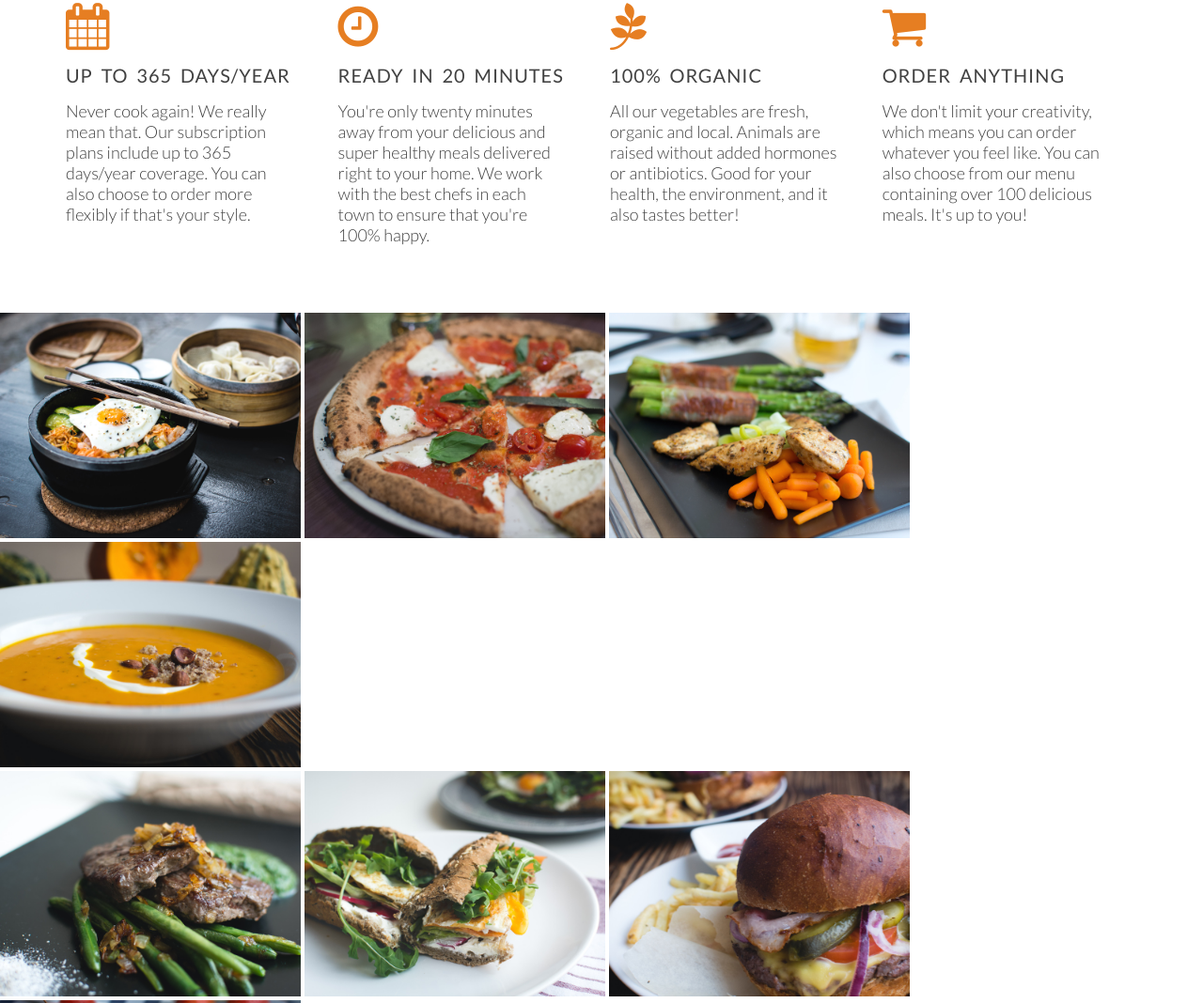
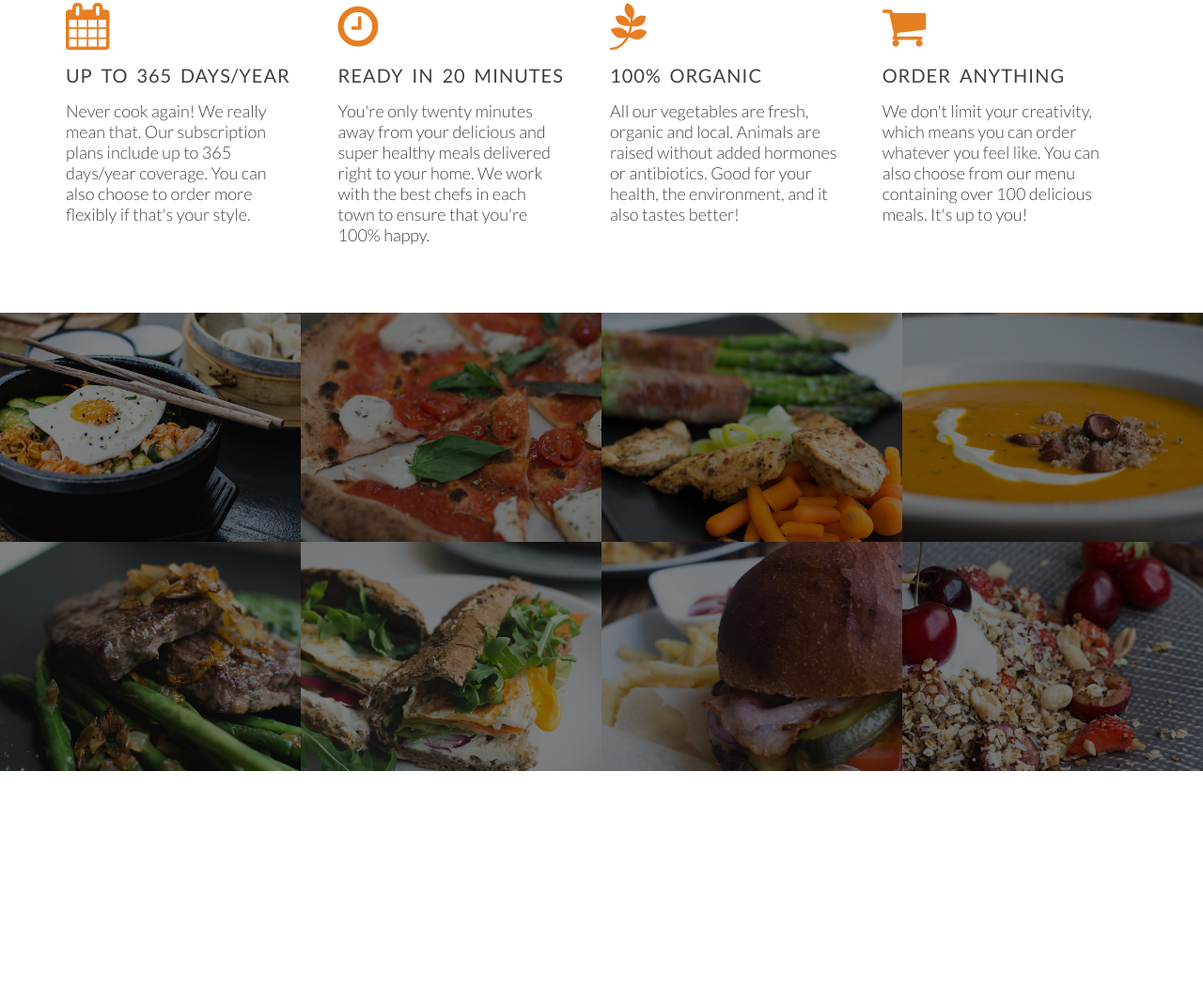
Before and after one commit to l-kimleng/omifood-lab, a plain HTML site: page index.html in a window 1280 px wide. Shown: the part 1060-2128 px from the top of the page at 94% size. After the commit the page ends 1881 px from the top, so only its background shows below. Drawn offline with Linux system fonts and the light colour scheme.

Commit message:
add photo effect

```diff
--- a/index.html
+++ b/index.html
@@ -69,46 +69,46 @@
         </div>
     </section>
     <section class="section-meals">
-        <ul class="showcase-photo">
+        <ul class="showcase-photo clearfix">
             <li>
-                <figure>
+                <figure class="photo-box">
                     <img src="resources/image/1.jpg" alt="Korean bibimbap with egg and vegetables">
                 </figure>
             </li>
             <li>
-                <figure>
+                <figure class="photo-box">
                     <img src="resources/image/2.jpg" alt="Simple italian pizza with cherry tomatoes">
                 </figure>
             </li>
             <li>
-                <figure>
+                <figure class="photo-box">
                     <img src="resources/image/3.jpg" alt="Chicken breast steak with vegetables">
                 </figure>
             </li>
             <li>
-                <figure>
+                <figure class="photo-box">
                     <img src="resources/image/4.jpg" alt="Autumn pumpkin soup">
                 </figure>
             </li>
         </ul>
-        <ul class="showcase-photo">
+        <ul class="showcase-photo clearfix">
             <li>
-                    <figure>
+                    <figure class="photo-box">
                         <img src="resources/image/5.jpg" alt="Paleo beef steak with vegetables">
                     </figure>
                 </li>
                 <li>
-                    <figure>
+                    <figure class="photo-box">
                         <img src="resources/image/6.jpg" alt="Healthy baguette with egg and vegetables">
                     </figure>
                 </li>
                 <li>
-                    <figure>
+                    <figure class="photo-box">
                         <img src="resources/image/7.jpg" alt="Burger with cheddar and bacon">
                     </figure>
                 </li>
                 <li>
-                    <figure>
+                    <figure class="photo-box">
                         <img src="resources/image/8.jpg" alt="Granola with cherries and strawberries">
                     </figure>
                 </li>
--- a/resources/css/style.css
+++ b/resources/css/style.css
@@ -164,15 +164,27 @@ h3 {
 }
 
 .showcase-photo li {
-    display: inline-block;
+    display: block;
     width: 25%;
+    float: left;
 }
 
-.showcase-photo li figure {
+.photo-box {
+   width: 100%;
    margin: 0;
-   width: 100%;
+   overflow: hidden;
+   background-color: black;
 }
 
-.showcase-photo li figure img {
+.photo-box img {
    width: 100%;
+   transform: scale(1.5);
+   opacity: .5;
+   transition: transform .5s, opacity .5s;
 }
+
+.photo-box img:hover {
+    transform: scale(1);
+    opacity: 1;
+    cursor: pointer;
+}
```
